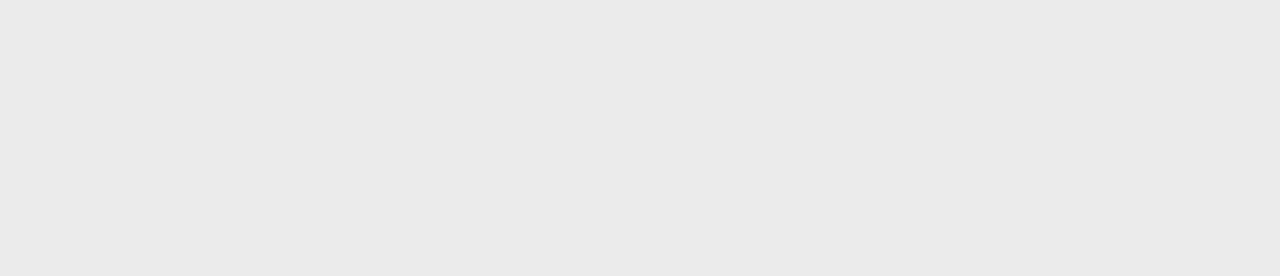
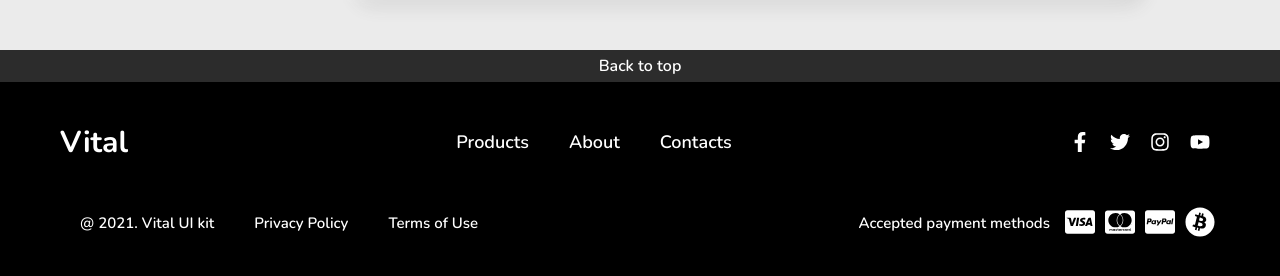
Before and after one commit to NahtanN/advalue-web, a Next.js app: page /homepage in a window 1280 px wide. Shown: the part 904-1180 px from the top of the page. Before the commit the page ends 904 px from the top, so only its background shows below. Built offline with nearby package versions, Linux system fonts and the light colour scheme; no server answers.

Commit message:
footer added

```diff
--- /dev/null
+++ b/components/footer/Footer.tsx
@@ -0,0 +1,62 @@
+import { FaFacebookF, FaTwitter, FaInstagram, FaYoutube, FaCcVisa, FaCcMastercard, FaCcPaypal, FaBitcoin } from 'react-icons/fa'
+
+import styles from './footer.module.css'
+
+const Footer = () => {
+  const handleClickBackToTop = () => {
+    window.scrollTo(0, 0)
+  }
+
+  return (
+    <div className={styles.container}>
+      <button
+        id={styles.back_to_top}
+        onClick={handleClickBackToTop}
+      >
+        Back to top
+      </button>
+
+      <footer className={styles.main_footer}>
+        <section className={styles.social}>
+          <div>
+            <h1>Vital</h1>
+          </div>
+
+          <div>
+            <p>Products</p>
+            <p>About</p>
+            <p>Contacts</p>
+          </div>
+
+          <div className={styles.social_links}>
+            <FaFacebookF />
+            <FaTwitter />
+            <FaInstagram id={styles.instagram} />
+            <FaYoutube />
+          </div>
+        </section>
+
+        <section className={styles.info}>
+          <div id={styles.usage}>
+            <p><small>@ 2021. Vital UI kit</small></p>
+            <p><small>Privacy Policy</small></p>
+            <p><small>Terms of Use</small></p>
+          </div>
+
+          <div className={styles.payment_methods}>
+            <p>
+              <small>Accepted payment methods</small>
+            </p>
+
+            <FaCcVisa />
+            <FaCcMastercard id={styles.mastercard} />
+            <FaCcPaypal />
+            <FaBitcoin />
+          </div>
+        </section>
+      </footer>
+    </div>
+  )
+}
+
+export default Footer
--- /dev/null
+++ b/components/footer/footer.module.css
@@ -0,0 +1,87 @@
+.container {
+    margin-top: 5rem;
+}
+
+#back_to_top {
+    width: 100%;
+    padding: 0.5rem 0;
+
+    font-size: medium;
+    color: white;
+
+    background-color: #2c2c2c;
+
+    border: none;
+
+    outline: none;
+
+    transition: all .2s;
+}
+
+#back_to_top:hover {
+    background-color: slategrey;
+}
+
+.main_footer {
+    width: auto;
+    height: 25vh;
+
+    padding: 2rem 0;
+
+    background-color: black;
+
+    display: grid;
+    grid-template-rows: 1fr 1fr;
+    grid-template-areas: 'social'
+                         'info';
+}
+
+.social {
+    grid-area: social;
+}
+
+.info {
+    grid-area: info;
+}
+
+.social, .social div, .info, .info div {
+    margin: 0 3rem;
+
+    display: flex;
+    justify-content: space-between;
+    align-items: center;
+
+    color: white;
+}
+
+.social div h1 {
+    font-size: 3rem;
+    cursor: pointer;
+}
+
+.social div p {
+    margin: 0 2rem;
+    cursor: pointer;
+}
+
+.social div svg {
+    color: white;
+    margin: 0 1rem;
+    font-size: 2rem;
+
+    cursor: pointer;
+}
+
+#usage p {
+    margin: 0 2rem;
+    cursor: pointer;
+}
+
+.payment_methods p {
+    margin-right: 1rem;
+}
+
+.payment_methods svg {
+    margin: .5rem;
+    font-size: 3rem;
+}
--- a/components/pageLayout/PageLayout.tsx
+++ b/components/pageLayout/PageLayout.tsx
@@ -4,10 +4,11 @@ import Head from 'next/head'
 import Header from '../header/Header'
 import Aside from '../aside/Aside'
 import Filter from '../filter/Filter'
-import ProductsLoading from '../productsLoading/ProductsLoading'
+import ProductsSkeleton from '../productsSkeleton/ProductsSkeleton'
 import Products, { ProductInterface } from '../products/Products'
 import ScrollBackToTop from '../scroll/ScrollBackToTop'
 import InfiniteScrollComponent from '../fetchProducts/InfiniteScroll'
+import Footer from '../footer/Footer'
 
 import styles from './pageLayout.module.css'
 
@@ -42,7 +43,7 @@ const PageLayout: React.FC<ComponentProps> = ({ head, products, isLoading=false
 
         {
           isLoading
-            ? <ProductsLoading style={styles.products} />
+            ? <ProductsSkeleton style={styles.products} />
             : <Products style={styles.products}  products={products} clientFetching={data} />
         }
 
@@ -50,6 +51,8 @@ const PageLayout: React.FC<ComponentProps> = ({ head, products, isLoading=false
 
       </div>
 
+      <Footer />
+
     </div>
   )
 }
--- a/components/productsLoading/ProductsLoading.tsx
+++ b/components/productsSkeleton/ProductsSkeleton.tsx
@@ -1,6 +1,6 @@
-import styles from './productsLoading.module.css'
+import styles from './productsSkeleton.module.css'
 
-const ProductsLoading = ({ style }) => {
+const ProductsSkeleton = ({ style }) => {
   return (
     <div className={style}>
       <section className={styles.container}>
@@ -42,4 +42,4 @@ const ProductsLoading = ({ style }) => {
   )
 }
 
-export default ProductsLoading
+export default ProductsSkeleton
--- a/components/scroll/ScrollBackToTop.tsx
+++ b/components/scroll/ScrollBackToTop.tsx
@@ -7,11 +7,13 @@ import styles from './scrollBackToTop.module.css'
 
 const ScrollBackToTop = () => {
   const [scrollPosition, setScrollPosition] = useState(0)
+  const [scrolledStatus, setScrolledStatus] = useState(0)
 
   const listenToScroll = () => {
-    const { winScroll } = getScrollPosition()
+    const { winScroll, scrolled } = getScrollPosition()
 
     setScrollPosition(winScroll)
+    setScrolledStatus(scrolled)
   }
 
   useEffect(() => {
@@ -21,12 +23,9 @@ const ScrollBackToTop = () => {
   useEffect(() => {
     var scrollBackToTop = document.getElementById('wrapper')
 
-    if (scrollPosition < 159) {
-      scrollBackToTop.style.visibility = 'hidden'
-    } else {
-      scrollBackToTop.style.visibility = 'visible'
-    }
-
+    scrollPosition < 159 || scrolledStatus > 0.97
+      ? scrollBackToTop.style.visibility = 'hidden'
+      : scrollBackToTop.style.visibility = 'visible'
   }, [scrollPosition])
 
   const handleclick = () => {
```
Also changed, not shown: components/productsSkeleton/productsSkeleton.module.css (renamed from components/productsLoading/productsLoading.module.css, +0 -17 lines).
